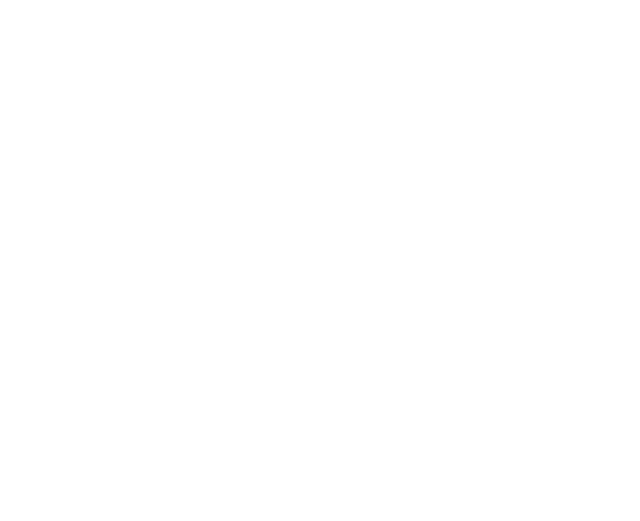
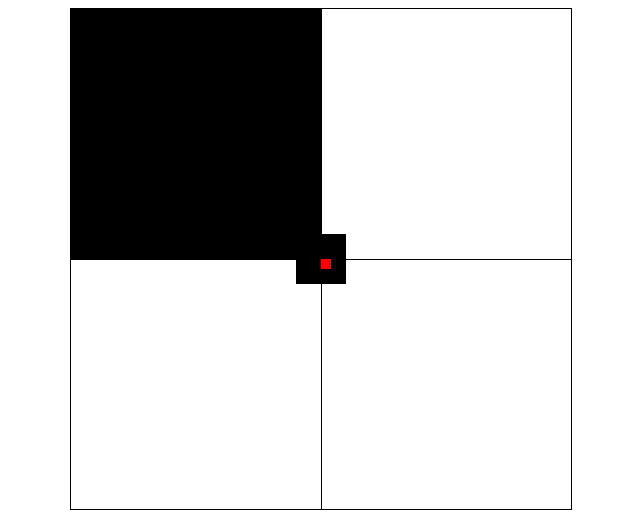
Before and after one commit to rjeriomenko/outRun, a website with bundled scripts: page src/index.html in a window 1280 px wide. Shown: the whole page, without its empty margins (319-959 px from the left). Built offline with nearby package versions, Linux system fonts and the light colour scheme.

Commit message:
Add index.css, reset.css, render canvas guiding squares

```diff
--- /dev/null
+++ b/src/index.css
@@ -0,0 +1,9 @@
+body {
+    display: flex;
+    flex-direction: column;
+    align-items: center;
+}
+
+#view {
+    border: solid 1px black;
+}
--- a/src/index.html
+++ b/src/index.html
@@ -1,11 +1,14 @@
 <!DOCTYPE html>
+<html lang="en-US">
 
 <head>
-<script src="../dist/main.js" defer></script>
+    <link rel="stylesheet" href="reset.css">
+    <link rel="stylesheet" href="index.css">
+    <script src="../dist/main.js" defer></script>
 </head>
 
 <body>
-
+    <canvas id="view" height="500" width="500"></canvas>
 </body>
 
 </html>
--- a/src/index.js
+++ b/src/index.js
@@ -0,0 +1,27 @@
+console.log("src/index.js loaded through dist/main.js");
+
+//get canvas context
+const canvas = document.getElementById("view");
+const ctx = canvas.getContext("2d");
+
+
+
+//test and guideline squares
+//midline vertical
+ctx.fillStyle = "black";
+ctx.fillRect(250, 0, 1, 500)
+
+//midline horizontal
+ctx.fillStyle = "black";
+ctx.fillRect(0, 250, 500, 1)
+
+//first quarter square
+ctx.fillStyle = "black";
+ctx.fillRect(0, 0, 250, 250);
+
+//simple test squares in center
+ctx.fillStyle = "black";
+ctx.fillRect(225, 225, 50, 50);
+
+ctx.fillStyle = "red";
+ctx.fillRect(250, 250, 10, 10);
```
Also changed, not shown: src/reset.css (added).
